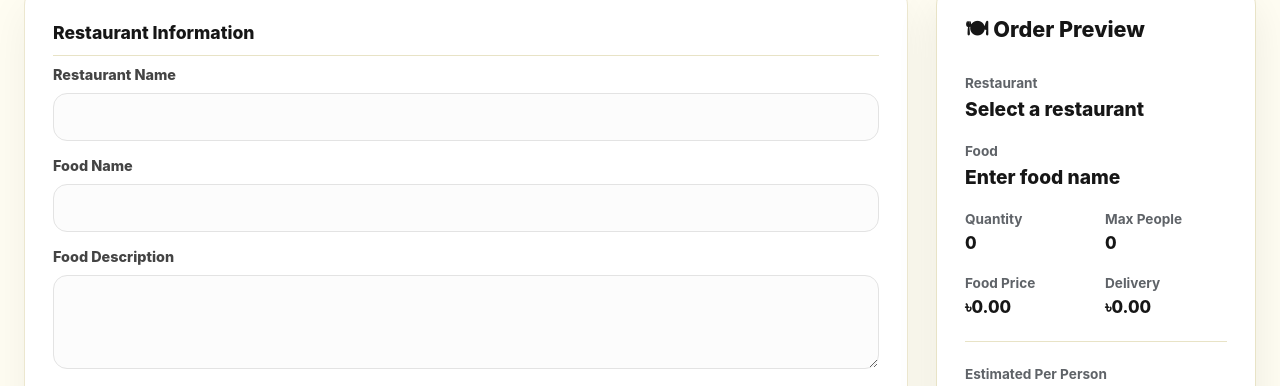
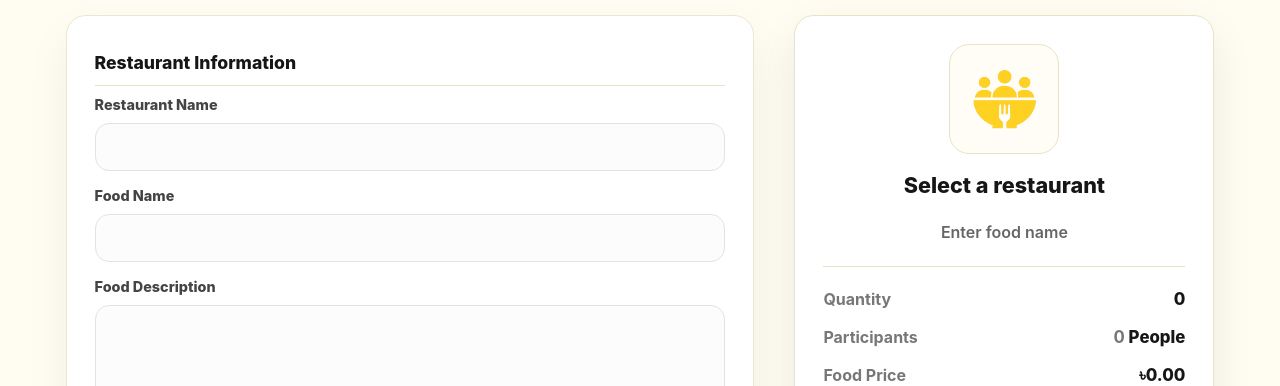
Before and after one commit to Khan-Shahriar/Food-Hunt, a plain HTML site: page create-offer.html in a window 1280 px wide. Shown: the part 266-652 px from the top of the page. Drawn offline with Linux system fonts and the light colour scheme.

Commit message:
Updateing creat offer

```diff
--- a/create-offer.html
+++ b/create-offer.html
@@ -76,8 +76,6 @@ content="width=device-width, initial-scale=1.0">
         required>
 </label>
 
-            <!-- Food -->
-
 <label>
     Food Name
     <input
@@ -86,21 +84,13 @@ content="width=device-width, initial-scale=1.0">
         required>
 </label>
 
-            <!-- Description -->
-
 <label>
     Food Description
     <textarea
-                    id="foodDescription"
-                    rows="4"></textarea>
+        id="foodDescription"></textarea>
 </label>
 
-
 <div class="form-row">
-
-                <h2 class="form-section-title">
-                    Order Details
-                </h2>
 
     <label>
         Quantity
@@ -122,9 +112,6 @@ content="width=device-width, initial-scale=1.0">
 
 </div>
 
-
-
-
 <div class="form-row">
 
     <label>
@@ -144,11 +131,6 @@ content="width=device-width, initial-scale=1.0">
     </label>
 
 </div>
-
-            <h2 class="form-section-title">
-                Schedule
-            </h2>
-
 
 <div class="form-row">
 
@@ -185,77 +167,72 @@ content="width=device-width, initial-scale=1.0">
 
     <aside class="offer-preview">
 
-    <h2>🍽 Order Preview</h2>
+    <div class="preview-logo">
 
-    <div class="preview-item">
+        <img
+            id="previewLogo"
+            src="assets/restaurants/default.png"
+            alt="Restaurant">
 
-        <span>Restaurant</span>
+    </div>
 
-        <strong id="previewRestaurant">
-            —
+    <h2 id="previewRestaurant">
+        Restaurant Name
+    </h2>
+
+    <p id="previewFood" class="preview-food">
+        Food Name
+    </p>
+
+    <div class="preview-divider"></div>
+
+    <div class="preview-row">
+
+        <span>Quantity</span>
+
+        <strong id="previewQty">0</strong>
+
+    </div>
+
+    <div class="preview-row">
+
+        <span>Participants</span>
+
+        <strong>
+
+            <span id="previewPeople">0</span>
+
+            People
+
         </strong>
 
     </div>
 
-    <div class="preview-item">
+    <div class="preview-row">
 
-        <span>Food</span>
+        <span>Food Price</span>
 
-        <strong id="previewFood">
-            —
+        <strong id="previewPrice">
+
+            ৳0
+
         </strong>
 
     </div>
 
-    <div class="preview-grid">
+    <div class="preview-row">
 
-        <div>
+        <span>Delivery Charge</span>
 
-            <span>Quantity</span>
+        <strong id="previewDelivery">
 
-            <strong id="previewQty">
-                0
+            ৳0
+
         </strong>
 
     </div>
 
-        <div>
-
-            <span>Max People</span>
-
-            <strong id="previewPeople">
-                0
-            </strong>
-
-        </div>
-
-    </div>
-
-    <div class="preview-grid">
-
-        <div>
-
-            <span>Food Price</span>
-
-            <strong id="previewPrice">
-                ৳0
-            </strong>
-
-        </div>
-
-        <div>
-
-            <span>Delivery</span>
-
-            <strong id="previewDelivery">
-                ৳0
-            </strong>
-
-        </div>
-
-    </div>
-
-    <hr>
+    <div class="preview-divider"></div>
 
     <div class="preview-total">
 
--- a/styles.css
+++ b/styles.css
@@ -56,7 +56,7 @@ label {
   display: grid;
   font-size: 0.9rem;
   font-weight: 800;
-  gap: 7px;
+  gap: 6px;
 }
 
 input {
@@ -1172,10 +1172,134 @@ input:focus {
    Create Offer Page
 ========================================== */
 
+.preview-logo{
+
+    width:110px;
+    height:110px;
+
+    margin:0 auto 18px;
+
+    border-radius:20px;
+
+    background:#fffdf5;
+
+    border:1px solid var(--line);
+
+    display:flex;
+    align-items:center;
+    justify-content:center;
+
+    overflow:hidden;
+
+}
+
+.preview-logo img{
+
+    width:80%;
+    height:80%;
+
+    object-fit:contain;
+
+}
+
+.offer-preview h2{
+
+    margin:0;
+
+    text-align:center;
+
+    font-size:1.8rem;
+
+    font-weight:800;
+
+}
+
+.preview-food{
+
+    margin:8px 0 24px;
+
+    text-align:center;
+
+    color:#666;
+
+    font-size:1rem;
+
+    font-weight:600;
+
+}
+
+.preview-divider{
+
+    height:1px;
+
+    background:var(--line);
+
+    margin:22px 0;
+
+}
+
+.preview-row{
+
+    display:flex;
+
+    justify-content:space-between;
+
+    align-items:center;
+
+    margin-bottom:18px;
+
+}
+
+.preview-row span{
+
+    color:#777;
+
+    font-weight:700;
+
+}
+
+.preview-row strong{
+
+    font-size:1.05rem;
+
+    font-weight:800;
+
+}
+
+.preview-total{
+
+    text-align:center;
+
+}
+
+.preview-total span{
+
+    display:block;
+
+    color:#777;
+
+    font-weight:700;
+
+    margin-bottom:12px;
+
+}
+
+.preview-total strong{
+
+    display:block;
+
+    font-size:2.4rem;
+
+    font-weight:900;
+
+    color:var(--green);
+
+}
+
 .create-offer-page{
-    max-width:1280px;
+    width:min(96vw,1700px);
     margin:24px auto;
-    padding:0 24px 30px;
+    padding:0 20px 30px;
 }
 
 .create-offer-header{
@@ -1245,7 +1369,7 @@ input:focus {
 .create-offer-card input,
 .create-offer-card textarea{
 
-    width:100%;
+    width:none;
     padding:12px 16px;
 
     border:1px solid #e3e3e3;
@@ -1261,7 +1385,7 @@ input:focus {
 
 .create-offer-card textarea{
     resize:vertical;
-    min-height:90px;
+    min-height:120px;
 }
 
 .create-offer-card input:focus,
@@ -1290,8 +1414,8 @@ input:focus {
 
 .create-offer-layout{
     display:grid;
-    grid-template-columns:1fr 320px;
-    gap:28px;
+    grid-template-columns:minmax(0,1fr) 420px;
+    gap:40px;
     align-items:start;
 }
 
@@ -1385,7 +1509,7 @@ input:focus {
     }
 
     .create-offer-card{
-    padding:28px;
+    padding:40px;
     }
 
     .create-offer-header h1{
@@ -1423,6 +1547,33 @@ input:focus {
     grid-template-columns: repeat(2, 1fr);
   }
 
+}
+
+/* ==========================================
+   Create Offer Layout
+========================================== */
+
+.create-offer-page{
+    padding:30px 40px 60px;
+}
+
+.offer-layout{
+    display:grid;
+    grid-template-columns:minmax(0,1fr) 320px;
+    gap:24px;
+    align-items:start;
+
+    max-width:1500px;
+    margin:0 auto;
+}
+
+.offer-main{
+    width:100%;
+}
+
+.offer-sidebar{
+    position:sticky;
+    top:95px;
 }
 
 
```
Lines whose indentation alone changed are shown as unchanged.
